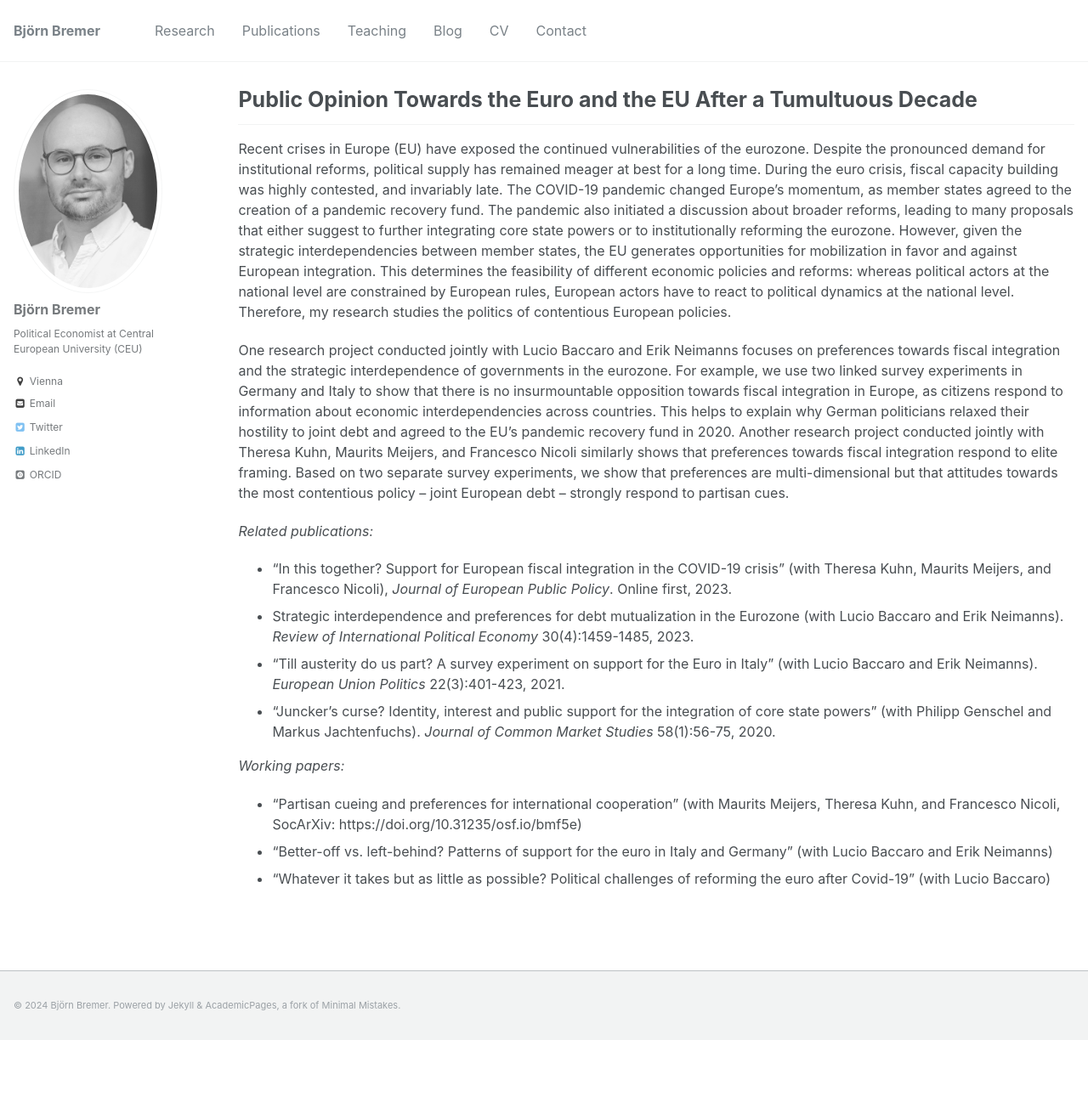
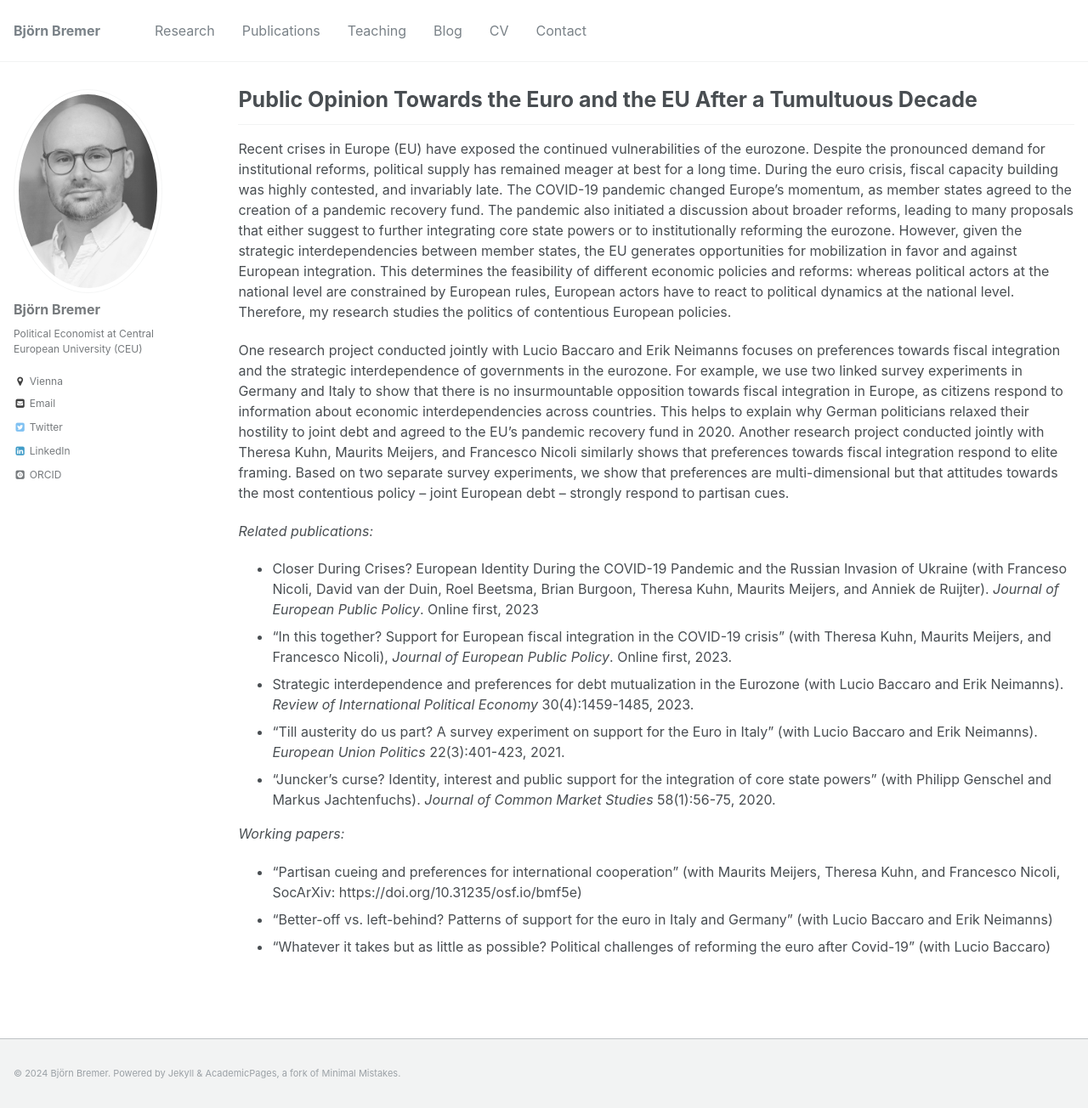
Before and after one commit to bjoernbremer/bjoernbremer.github.io, a Jekyll site: the page built from _projects/5_european_integration.md, in a window 1280 px wide and 1304 px high. Shown: the whole window at 85% size. Built offline with Jekyll 4.4.1, drawn with Linux system fonts in a browser that asks for light colours; some web fonts are replaced.

Commit message:
Update 5_european_integration.md

```diff
--- a/_projects/5_european_integration.md
+++ b/_projects/5_european_integration.md
@@ -12,6 +12,7 @@ One research project conducted jointly with Lucio Baccaro and Erik Neimanns focu
 
 *Related publications:*
 
+* [Closer During Crises? European Identity During the COVID-19 Pandemic and the Russian Invasion of Ukraine](https://doi.org/10.1080/13501763.2024.2319346) (with Franceso Nicoli, David van der Duin, Roel Beetsma, Brian Burgoon, Theresa Kuhn, Maurits Meijers, and Anniek de Ruijter). *Journal of European Public Policy*. Online first, 2023
 * "[In this together? Support for European fiscal integration in the COVID-19 crisis](https://doi.org/10.1080/13501763.2023.2220357)" (with [Theresa Kuhn](https://theresakuhn.eu/), [Maurits Meijers](http://maurits-meijers.eu/), and [Francesco Nicoli](https://francesconicoli.wordpress.com/)), *Journal of European Public Policy*. Online first, 2023.
 * [Strategic interdependence and preferences for debt mutualization in the Eurozone](https://doi.org/10.1080/09692290.2022.2107043) (with [Lucio Baccaro](https://www.mpifg.de/people/lb/index_en.asp) and [Erik Neimanns](https://www.mpifg.de/forschung/wissdetails_en.asp?MitarbID=885)). *Review of International Political Economy* 30(4):1459-1485, 2023.
 * ["Till austerity do us part? A survey experiment on support for the Euro in Italy"](https://journals.sagepub.com/doi/full/10.1177/14651165211004772) (with [Lucio Baccaro](http://www.mpifg.de/people/lb/index_en.asp) and [Erik Neimanns](https://www.mpifg.de/forschung/wissdetails_en.asp?MitarbID=885)). *European Union Politics* 22(3):401-423, 2021.
```
